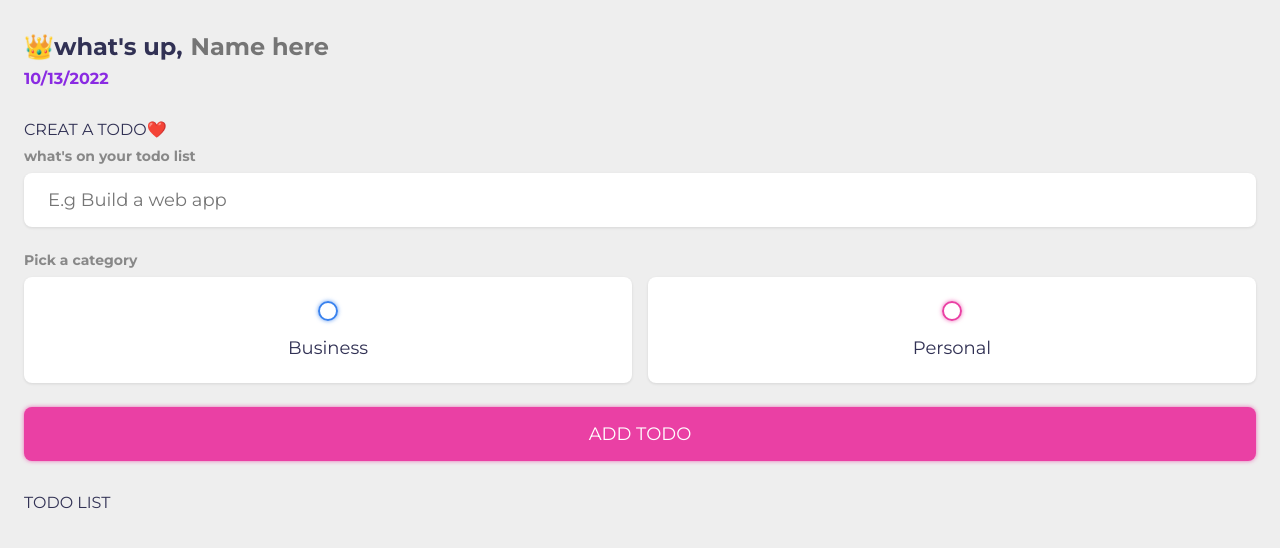
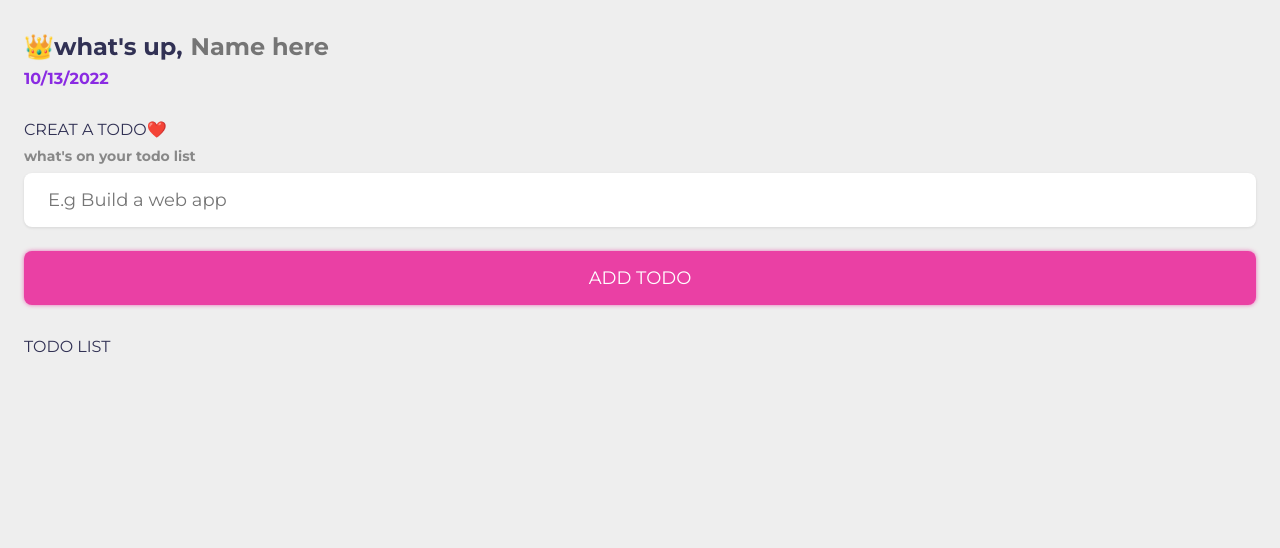
Before and after one commit to fatemeh-taj/Todo-List, a plain HTML site: page index.html in a window 1280 px wide. Drawn offline with Linux system fonts and the light colour scheme.

Commit message:
icon added & category deleted

```diff
--- a/index.html
+++ b/index.html
@@ -11,6 +11,7 @@
     <link rel="preconnect" href="https://fonts.gstatic.com" crossorigin>
     <link href="https://fonts.googleapis.com/css2?family=Montserrat:ital,wght@0,400;0,700;0,900;1,400&display=swap"
         rel="stylesheet">
+    <link rel="icon" href="https://img.icons8.com/external-filled-outline-wichaiwi/64/000000/external-activities-business-model-canvas-filled-outline-wichaiwi.png">
     <link rel="stylesheet" href="./main.css">
 </head>
 
@@ -27,19 +28,6 @@
             <form id="new-todo-form">
                 <h4>what's on your todo list</h4>
                 <input type="text" name="content" id="content" placeholder="E.g Build a web app">
-                <h4>Pick a category</h4>
-                <div class="options">
-                    <label>
-                        <input type="radio" name="category" id="category1" value="business">
-                        <span class="bubble business"></span>
-                        <div>Business</div>
-                    </label>
-                    <label>
-                        <input type="radio" name="category" id="category2" value="personal">
-                        <span class="bubble personal"></span>
-                        <div>Personal</div>
-                    </label>
-                </div>
                 <input type="submit" value="ADD TODO">
             </form>
         </section>
--- a/main.css
+++ b/main.css
@@ -1,15 +1,15 @@
 :root {
-    --primary: #EA40A4;
-    --business: #3A82EE;
-    --personal: var(--primary);
+    --add: #EA40A4;
+    --edit: deeppink;
+    --active: fuchsia;
     --light: #EEE;
     --white: #FFF;
     --grey: #888;
     --dark: #313154;
     --danger: #ff5b57;
     --shadow: 0 1px 3px rgba(0, 0, 0, 0.1);
-    --personal-glow: 0px 0px 4px rgb(234, 64, 164, 0.75);
-    --business-glow: 0px 0px 4px rgb(58, 130, 238, 0.75);
+    --add-glow: 0px 0px 4px rgb(234, 64, 164, 0.75);
+    --active-glow: 0px 0px 4px rgb(255, 0, 255, 0.75);
 }
 
 * {
@@ -19,7 +19,7 @@
     font-family: 'montserrat', sans-serif;
 }
 
-input:not([type="radio"]):not([type="checkbox"]),
+input:not([type="checkbox"]),
 button {
     appearance: none;
     border: none;
@@ -89,26 +89,6 @@ h4 {
     margin-bottom: 1.5rem;
 }
 
-.creat-todo .options {
-    display: grid;
-    grid-template-columns: repeat(2, 1fr);
-    grid-gap: 1rem;
-    margin-bottom: 1.5rem;
-}
-
-.creat-todo .options label {
-    display: flex;
-    flex-direction: column;
-    justify-content: center;
-    align-items: center;
-    padding: 1.5rem;
-    border-radius: 0.5rem;
-    background-color: var(--white);
-    box-shadow: var(--shadow);
-    cursor: pointer;
-}
-
-input[type="radio"],
 input[type="checkbox"] {
     display: none;
 }
@@ -120,13 +100,8 @@ input[type="checkbox"] {
     width: 20px;
     height: 20px;
     border-radius: 50%;
-    border: 2px solid var(--business);
-    box-shadow: var(--business-glow);
-}
-
-.bubble.personal {
-    border: 2px solid var(--personal);
-    box-shadow: var(--personal-glow);
+    border: 2px solid var(--active);
+    box-shadow: var(--active-glow);
 }
 
 .bubble::after {
@@ -135,27 +110,16 @@ input[type="checkbox"] {
     width: 0px;
     height: 0px;
     opacity: 0;
-    background-color: var(--business);
-    box-shadow: var(--business-glow);
+    background-color: var(--active);
+    box-shadow: var(--active-glow);
     border-radius: 50%;
     transition: .2s ease-in-out;
-}
-
-.bubble.personal::after {
-    background-color: var(--personal);
-    box-shadow: var(--personal-glow);
 }
 
 input:checked~.bubble::after {
     width: 10px;
     height: 10px;
     opacity: 1;
-}
-
-.creat-todo .options label div {
-    color: var(--dark);
-    font-size: 1.125rem;
-    margin-top: 1rem;
 }
 
 .creat-todo input[type="submit"] {
@@ -165,9 +129,9 @@ input:checked~.bubble::after {
     border-radius: 0.5rem;
     cursor: pointer;
     transition: .2s ease-in-out;
-    background-color: var(--primary);
+    background-color: var(--add);
     color: var(--white);
-    box-shadow: var(--personal-glow);
+    box-shadow: var(--add-glow);
     padding: 1rem 1.5rem;
 }
 
@@ -224,7 +188,7 @@ input:checked~.bubble::after {
 
 .todo-item .actions .edit {
     margin-right: 0.5rem;
-    background-color: var(--primary);
+    background-color: var(--edit);
 }
 
 .todo-item .actions .delete {
--- a/main.js
+++ b/main.js
@@ -1,4 +1,5 @@
 window.addEventListener("load", () => {
+    // show date
     n = new Date();
     y = n.getFullYear();
     m = n.getMonth() + 1;
@@ -7,6 +8,7 @@ window.addEventListener("load", () => {
 
     todos = JSON.parse(localStorage.getItem('todos')) || [];
 
+    // handle name
     const nameInput = document.querySelector('#name');
     const newTodoForm = document.querySelector('#new-todo-form');
 
@@ -18,13 +20,14 @@ window.addEventListener("load", () => {
 
     newTodoForm.addEventListener('submit', e => {
         e.preventDefault();
-        if (!e.target.elements.content.value) return;
+        if (!e.target.elements.content.value) {
+            alert("enter a todo❤️");
+            return;
+        }
 
         const todo = {
             content: e.target.elements.content.value,
-            category: e.target.elements.category.value,
-            done: false,
-            creatAt: new Date().getTime()
+            done: false
         }
 
         todos.push(todo);
@@ -48,8 +51,6 @@ function DisplayTodos() {
 
         const span = document.createElement("span");
         span.classList.add('bubble');
-        if (todo.category == 'personal') span.classList.add('personal');
-        else span.classList.add('business');
 
         const content = document.createElement("div");
         content.classList.add('todo-content');
```
